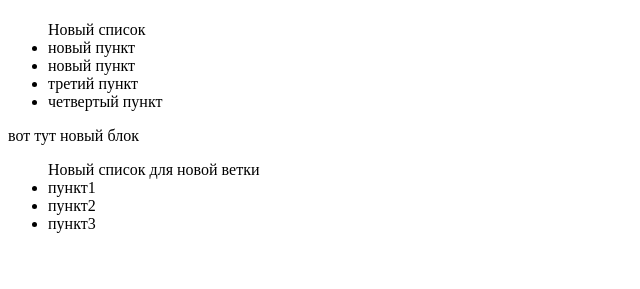
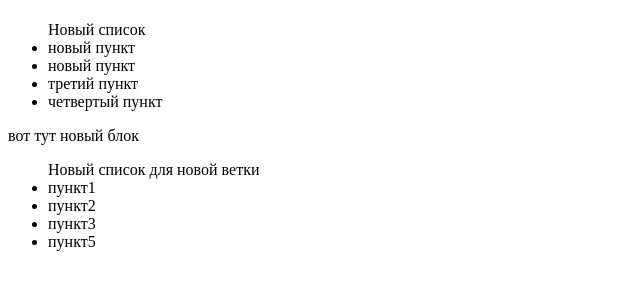
Before and after one commit to Paprika1992/learn, a plain HTML site: page index.html in a window 1280 px wide. Shown: the part 93-382 px from the top of the page, without its empty margins (0-640 px from the left). Drawn offline with Linux system fonts and the light colour scheme.

Commit message:
добавил 5 пункт

```diff
--- a/index.html
+++ b/index.html
@@ -22,6 +22,7 @@
 		<li>пункт1</li>
 		<li>пункт2</li>
 		<li>пункт3</li>
+		<li>пункт5</li>
 	</ul>
 
 </body>
```
